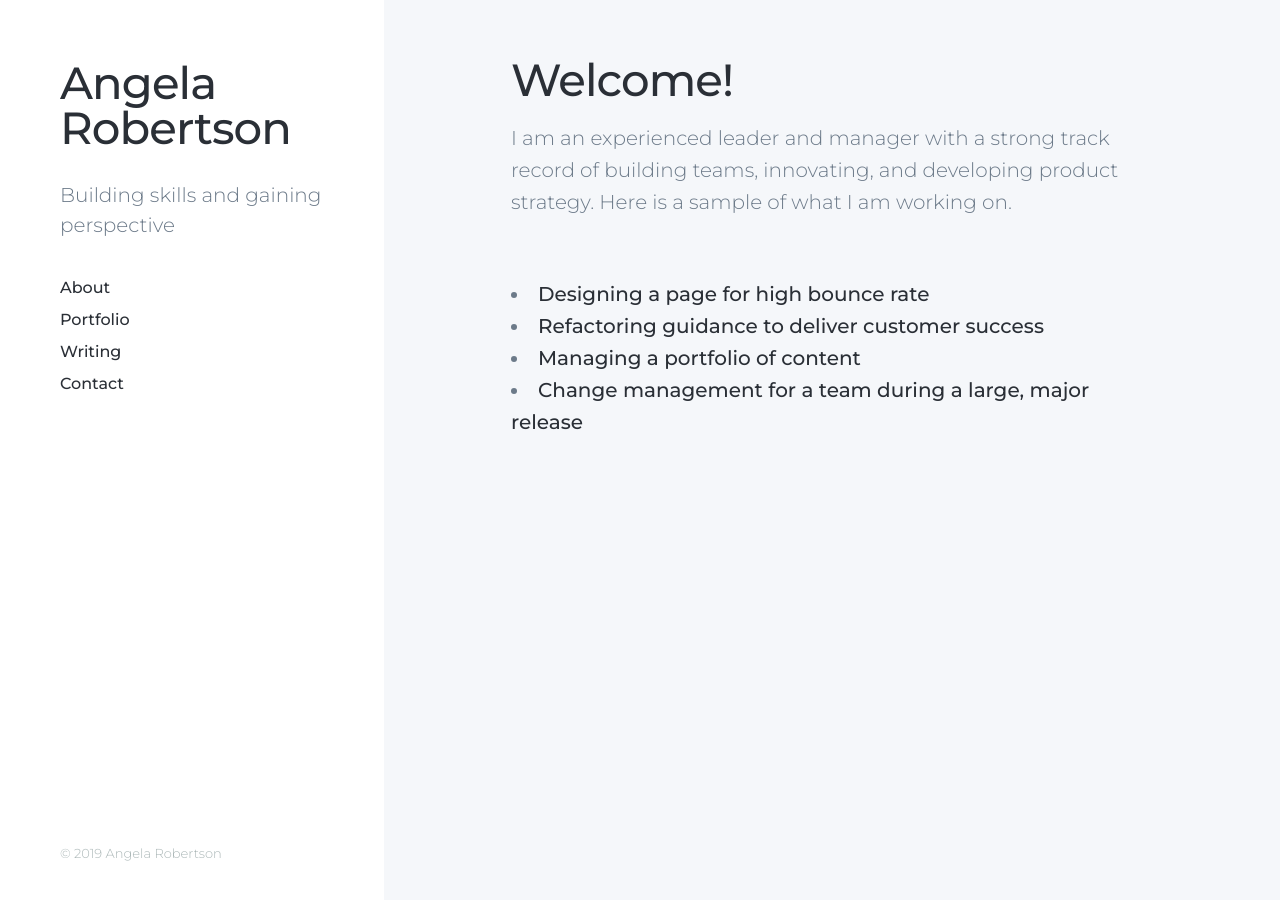
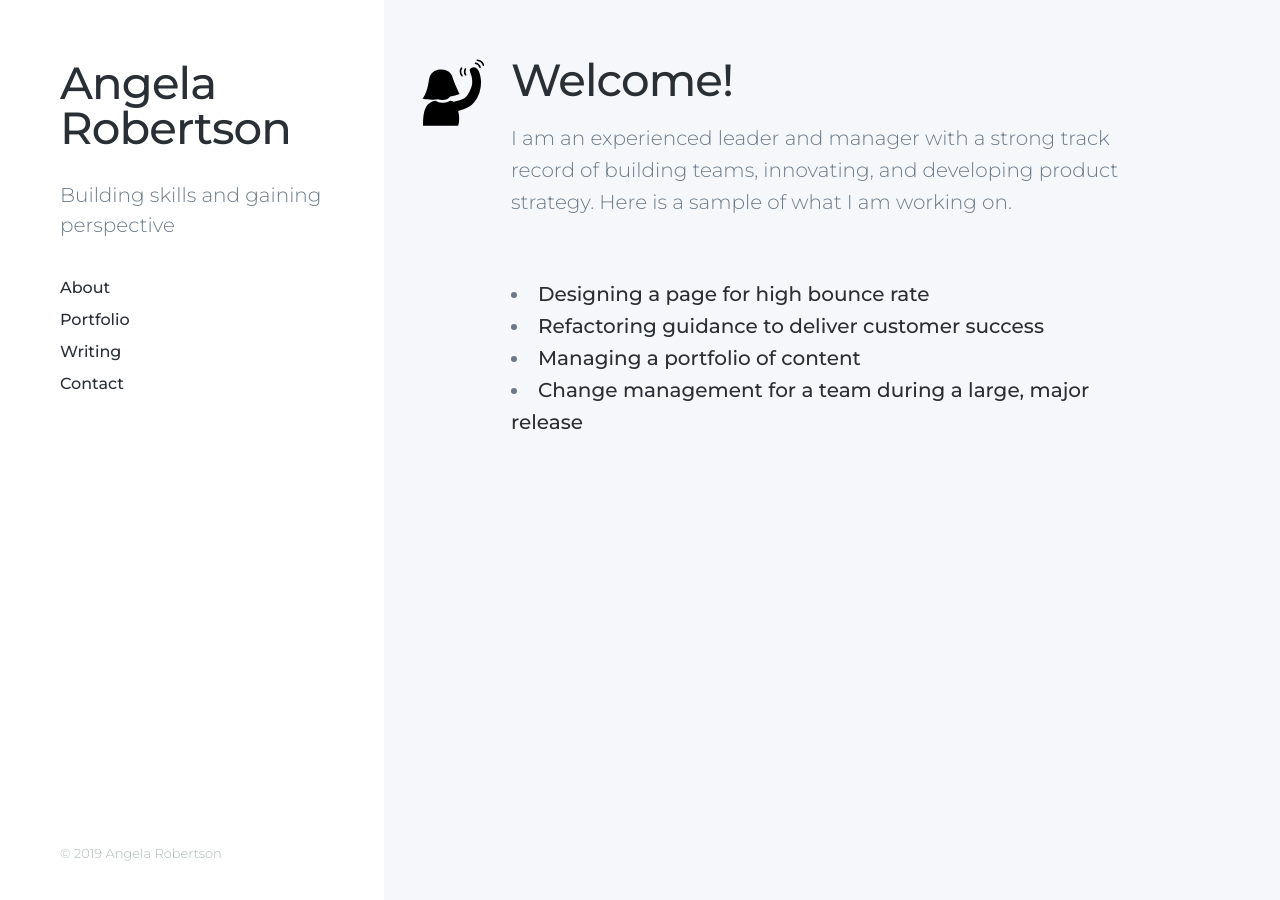
Before and after one commit to arob98/arob98.github.io, a Jekyll site: the page built from index.html, in a window 1280 px wide and 900 px high. Built offline with Jekyll 4.4.1, drawn with Linux system fonts in a browser that asks for light colours; nearby versions of some CDN libraries.

Commit message:
Fixed icon

```diff
--- a/index.html
+++ b/index.html
@@ -10,7 +10,8 @@ featured_image: /images/IMG_2732.JPG
 {% for page in site.pages %}
 {% if page.title == 'Portfolio'  %}
 <section class="intro">
-    <div class="wrap">
+    <img src="/images/hello.svg" class="pageIcon">
+    <div class="wrap titleBlock">
         <h1>Welcome!</h1>
         <p>I am an experienced leader and manager with a strong track record of building teams,
         innovating, and developing product strategy. Here is a sample of what I am working on.</p>
```
Also changed, not shown: _ATTRIBUTION.md (+1 -0 lines), images/hello.svg (added).
